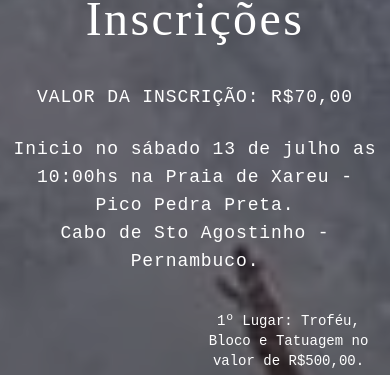
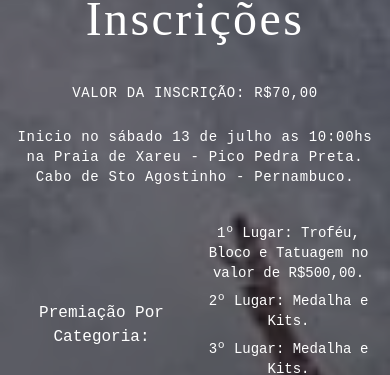
Before and after one commit to sauba/spa-ppsm, a Next.js app: page / in a window 390 px wide. Shown: the part 674-1049 px from the top of the page. Built offline with nearby package versions, Linux system fonts and the light colour scheme.

Commit message:
Update: Premiacao component update v3

```diff
--- a/src/components/Premiacao/index.tsx
+++ b/src/components/Premiacao/index.tsx
@@ -15,16 +15,16 @@ export default function Premiacao() {
         font-pt-mono
       `} id="inscricoes">
       <p className={`text-center text-5xl animate-skew-stop tracking-wider font-caveat py-8`}>Inscrições</p>
-      <p className={`text-center text-lg xl:text-xl tracking-wider py-2`}>VALOR DA INSCRIÇÃO: <span className={`xl:text-4xl`}>R$70,00</span></p>
-      <p className={`text-center text-lg xl:text-xl tracking-wider pt-4`}>
+      <p className={`text-center text-sm xl:text-xl tracking-wider py-2`}>VALOR DA INSCRIÇÃO: <span className={`xl:text-4xl`}>R$70,00</span></p>
+      <p className={`text-center text-sm xl:text-xl tracking-wider pt-4`}>
         Inicio no sábado 13 de julho as 10:00hs na Praia de Xareu - Pico Pedra Preta.
       </p>
-      <p className="text-center text-lg xl:text-xl tracking-wider lg:pb-12">
+      <p className="text-center text-sm xl:text-xl tracking-wider lg:pb-12">
         Cabo de Sto Agostinho - Pernambuco.
       </p>
       <div className="w-full grid grid-cols-2 justify-center items-center pt-8">
         <div className="lg:w-12/12">
-          <span className="lg:text-3xl">Premiação Por Categoria:</span>
+          <span className="lg:text-2xl">Premiação Por Categoria:</span>
         </div>
         <div className="lg:w-11/12 flex flex-col">
           <span className="text-sm lg:text-2xl py-1 lg:py-2">1º Lugar: Troféu, Bloco e Tatuagem no valor de R$500,00.</span>
```
